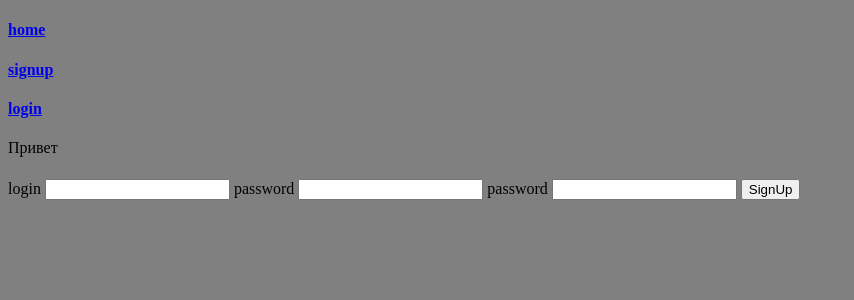
After one commit to RickySalm/semester_assignment, a Flask app: page /signup in a window 1280 px wide. The commit adds this page. Shown: the top 300 px of the page, without its empty margins (0-854 px from the left). Run offline with Flask 2, Linux system fonts and the light colour scheme; some libraries are stand-ins or nearby versions.

Commit message:
+ login, logout, signup

```diff
--- a/application.py
+++ b/application.py
@@ -1,9 +1,22 @@
-from flask import Flask, render_template, url_for
+import json
+
+from flask import Flask, render_template, url_for, session, request, redirect
+from flask_session import Session
 from conf import DATABASE
 import psycopg2
 from psycopg2 import extras
+from flask_bcrypt import Bcrypt
+
+
 app = Flask(__name__, template_folder="templates")
 
+app.config['SESSION_PERMANENT'] = False
+app.config['SECRET_KEY'] = '94jf9j38fj934kf340fk495jf93j94fj39jf03'
+app.config['SESSION_TYPE'] = 'filesystem'
+
+Session(app)
+
+bcrypt = Bcrypt()
 
 def connect_db():
 	connection = psycopg2.connect(
@@ -15,7 +28,84 @@ def connect_db():
 	return connection
 
 
+# def select():
+# 	command = 'SELECT %s FROM %s'
+
+@app.route('/logout')
+def logout():
+	# session['auth'] = None
+	session.clear()
+	return redirect('/')
+
+@app.route('/login', methods=['POST', 'GET'])
+def login():
+	#TODO добавить флеши сообщения если что-то не введено
+	if request.method == 'POST':
+		login = request.form.get('login')
+		password = request.form.get('password')
+
+		con = connect_db()
+		cur = con.cursor(cursor_factory=psycopg2.extras.DictCursor)
+		cur.execute('SELECT * FROM user_site WHERE user_name=%s', (login,))
+		user = cur.fetchone()
+		print()
+		print(password)
+		if user and bcrypt.check_password_hash(user['password'], password):
+			session['auth'] = True
+			cur.close()
+			con.close()
+			return redirect('main')
+		cur.close()
+		con.close()
+	return render_template('login.html')
+
+
+@app.route('/signup', methods=['POST', 'GET'])
+def signup():
+	# TODO: сделать вывод ошибки если user существует
+	# TODO: сделать signup всплывающим окном
+	if request.method == 'POST':
+		login = request.form.get('login')
+		password1 = request.form.get('password1')
+		password2 = request.form.get('password2')
+
+		con = connect_db()
+		cur = con.cursor(cursor_factory=psycopg2.extras.RealDictCursor)
+		cur.execute('SELECT * FROM user_site WHERE user_name=%s', (login,))
+		user = cur.fetchall()
+		print(user)
+		if not user and password1 == password2:
+			pw_hash = bcrypt.generate_password_hash(password1).decode('utf8')
+			cur.execute('INSERT INTO user_site (email, user_name, password) VALUES (%s, %s, %s)', ('email', login, pw_hash))
+			session['login'] = login
+			session['auth'] = True
+			con.commit()
+			cur.close()
+			con.close()
+			return redirect('main')
+		cur.close()
+		con.close()
+	return render_template('signup.html')
+
+
+@app.route('/user')
+def user():
+	if 'login' in session and session['auth']:
+		return render_template('user.html')
+	return redirect('signup')
+
+# @app.route('/logout')
+# def logout():
+# 	session['auth'] = False
+# 	return render_template()
+
+
+@app.route('/add_recipe')
+def add_recipe():
+	return render_template('add_recipe.html')
+
 @app.route('/')
+@app.route('/main')
 def main():
 	""" Вывод всех рецептов
 	Сортировка(по времени готовки, по типу рецепта, ВОЗМОЖНО ПО ЦЕНЕ)
--- a/requirements.txt
+++ b/requirements.txt
@@ -1,2 +1,4 @@
 Flask~=2.2.2
+flask_session~=0.4.0
 psycopg2-binary~=2.9.3
+flask_bcrypt~=1.0.1
--- a/templates/index.html
+++ b/templates/index.html
@@ -7,6 +7,14 @@
 </head>
 <body>
 <h4><a href="{{ url_for('main') }}">home</a></h4>
+{% if session.get('auth')%}
+    <h4><a href="{{ url_for('logout') }}">logout</a></h4>
+{% else %}
+    <h4><a href="{{ url_for('signup') }}">signup</a></h4>
+    <h4><a href="{{ url_for('login') }}">login</a></h4>
+{% endif %}
+<p>Привет</p>
+<h1></h1>
 {% block content %}
 {% endblock %}
 </body>
--- /dev/null
+++ b/templates/signup.html
@@ -0,0 +1,15 @@
+{% extends 'index.html' %}
+
+{% block content %}
+    <div>
+        <form method="post">
+            <label>login
+            <input type="text" name="login"></label>
+            <label>password
+            <input type="password" name="password1"></label>
+            <label>password
+            <input type="password" name="password2"></label>
+            <button type="submit">SignUp</button>
+        </form>
+    </div>
+{% endblock %}
--- /dev/null
+++ b/templates/user.html
@@ -0,0 +1,5 @@
+{% extends 'index.html' %}
+
+{% block content %}
+    <h3>Ваша страничка!</h3>
+{% endblock %}
```
Also changed, not shown: templates/login.html (added, +13 -0 lines).
